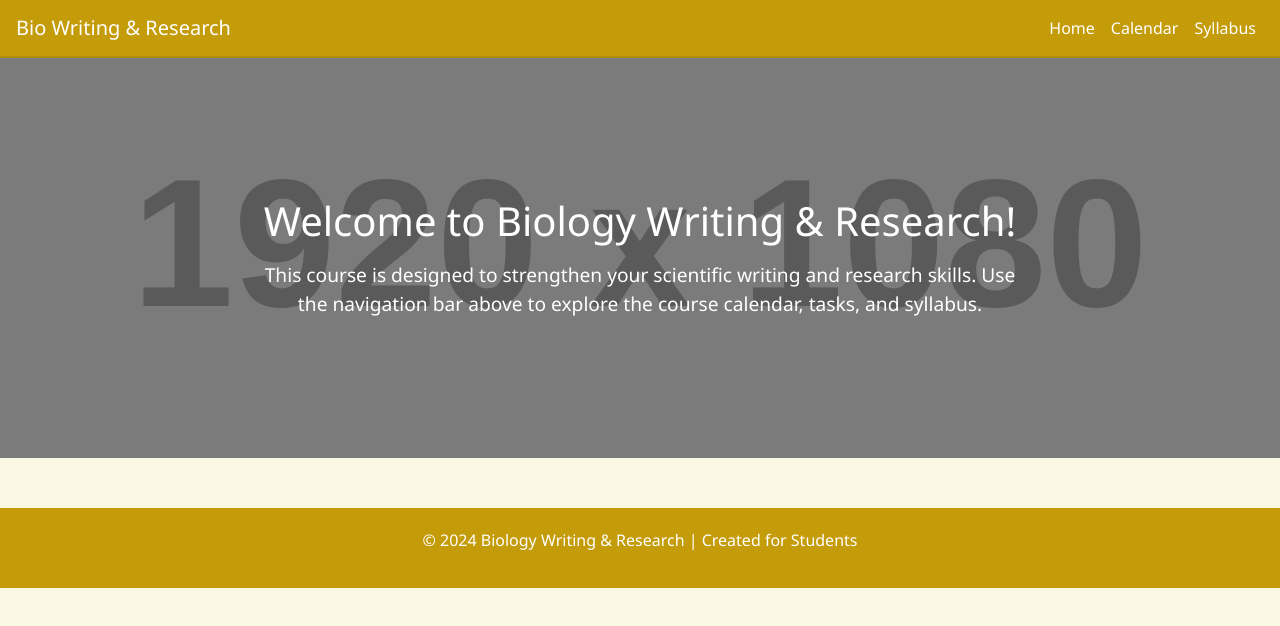
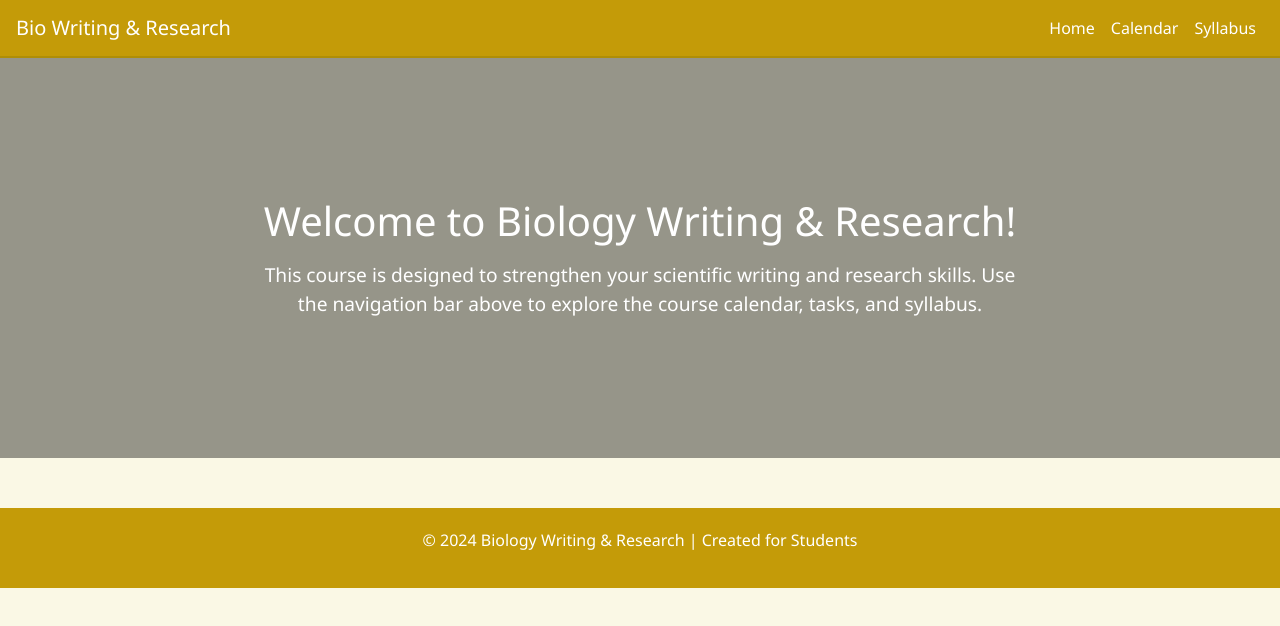
Before and after one commit to shasim123/seminar, a plain HTML site: page index.html in a window 1280 px wide. Drawn offline with nearby package versions, Linux system fonts and the light colour scheme; placeholder pictures from the web are drawn by us.

Commit message:
Update index.html

```diff
--- a/index.html
+++ b/index.html
@@ -58,7 +58,7 @@
       display: block;
       position: relative;
       /* Updated placeholder image with no text overlay */
-      background: url("https://dummyimage.com/1920x1080/ffc107/000000.png") no-repeat center center fixed;
+      background: url("") no-repeat center center fixed;
       background-size: cover;
       background-attachment: fixed; /* parallax effect */
       height: 400px;
```
